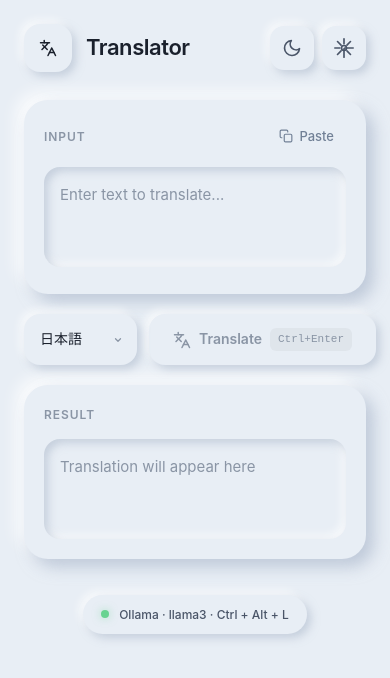
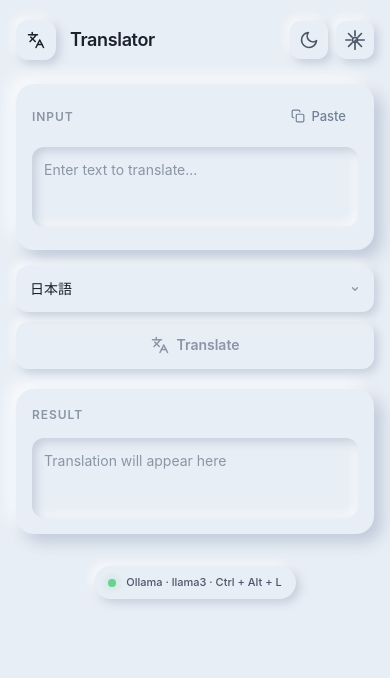
Before and after one commit to yuto0623/local-translator, a React (Vite) app: page / in a window 390 px wide. Shown: the top 678 px of the page. Built offline with nearby package versions, Linux system fonts and the light colour scheme.

Commit message:
style(ui): レスポンシブ対応とボタンサイズの統一
- 小/中サイズウィンドウ向けのメディアクエリを追加
- 縦に狭いウィンドウ向けのレイアウト調整を追加
- 閉じるボタンを設定ボタンと同サイズ(44px)に統一

```diff
--- a/src/App.css
+++ b/src/App.css
@@ -492,9 +492,9 @@ body {
 }
 
 .neu-close-btn {
-  width: 40px;
-  height: 40px;
-  border-radius: 12px;
+  width: 44px;
+  height: 44px;
+  border-radius: 14px;
   background: var(--bg-raised);
   box-shadow: var(--shadow-raised-sm);
   border: none;
@@ -790,3 +790,154 @@ body {
 ::-webkit-scrollbar-thumb:hover {
   background: var(--scrollbar-thumb-hover);
 }
+
+/* ========================================
+   Responsive Design
+   ======================================== */
+
+/* Small windows / Compact mode */
+@media (max-width: 480px) {
+  .neu-app,
+  .neu-settings {
+    padding: 16px;
+  }
+
+  .neu-container,
+  .neu-settings-container {
+    max-width: 100%;
+  }
+
+  .neu-header,
+  .neu-settings-header {
+    margin-bottom: 20px;
+  }
+
+  .neu-logo-icon {
+    width: 40px;
+    height: 40px;
+    border-radius: 12px;
+  }
+
+  .neu-logo-text {
+    font-size: 18px;
+  }
+
+  .neu-settings-btn,
+  .neu-theme-toggle,
+  .neu-close-btn {
+    width: 38px;
+    height: 38px;
+    border-radius: 10px;
+  }
+
+  .neu-card {
+    border-radius: 18px;
+    padding: 16px;
+    margin-bottom: 16px;
+  }
+
+  .neu-textarea,
+  .neu-result {
+    min-height: 80px;
+    padding: 12px;
+    border-radius: 12px;
+    font-size: 14px;
+  }
+
+  .neu-actions {
+    flex-direction: column;
+    gap: 10px;
+  }
+
+  .neu-select-wrapper {
+    width: 100%;
+  }
+
+  .neu-select {
+    width: 100%;
+    padding: 12px 36px 12px 14px;
+    border-radius: 12px;
+  }
+
+  .neu-btn-primary {
+    width: 100%;
+    padding: 12px 20px;
+    border-radius: 12px;
+  }
+
+  .neu-btn-shortcut {
+    display: none;
+  }
+
+  .neu-error {
+    padding: 12px 14px;
+    border-radius: 12px;
+    font-size: 12px;
+  }
+
+  .neu-status {
+    padding: 8px 14px;
+    font-size: 11px;
+  }
+
+  .neu-form-group {
+    margin-bottom: 16px;
+  }
+
+  .neu-input,
+  .neu-form-select {
+    padding: 12px 14px;
+    border-radius: 12px;
+  }
+
+  .neu-hint {
+    padding: 14px;
+    border-radius: 12px;
+  }
+
+  .neu-toggle {
+    padding: 10px 14px;
+    border-radius: 12px;
+  }
+}
+
+/* Medium windows */
+@media (min-width: 481px) and (max-width: 600px) {
+  .neu-app,
+  .neu-settings {
+    padding: 20px;
+  }
+
+  .neu-container,
+  .neu-settings-container {
+    max-width: 100%;
+  }
+}
+
+/* Height-based adjustments for very short windows */
+@media (max-height: 500px) {
+  .neu-app,
+  .neu-settings {
+    padding: 12px;
+  }
+
+  .neu-header,
+  .neu-settings-header {
+    height: 40px;
+    margin-bottom: 16px;
+  }
+
+  .neu-card {
+    padding: 14px;
+    margin-bottom: 12px;
+  }
+
+  .neu-textarea,
+  .neu-result {
+    min-height: 60px;
+  }
+
+  .neu-footer {
+    padding: 10px 0;
+  }
+}
```
